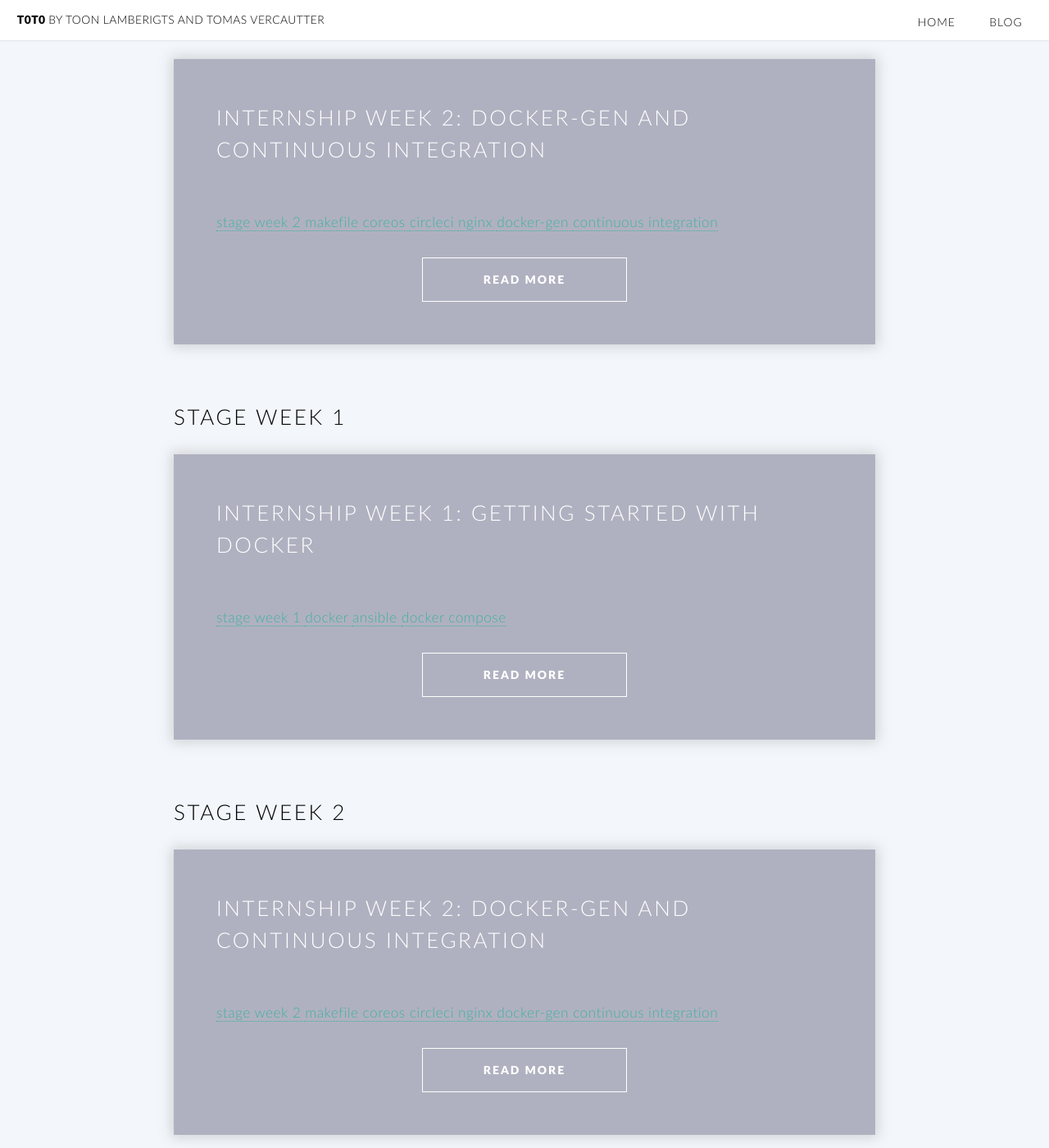
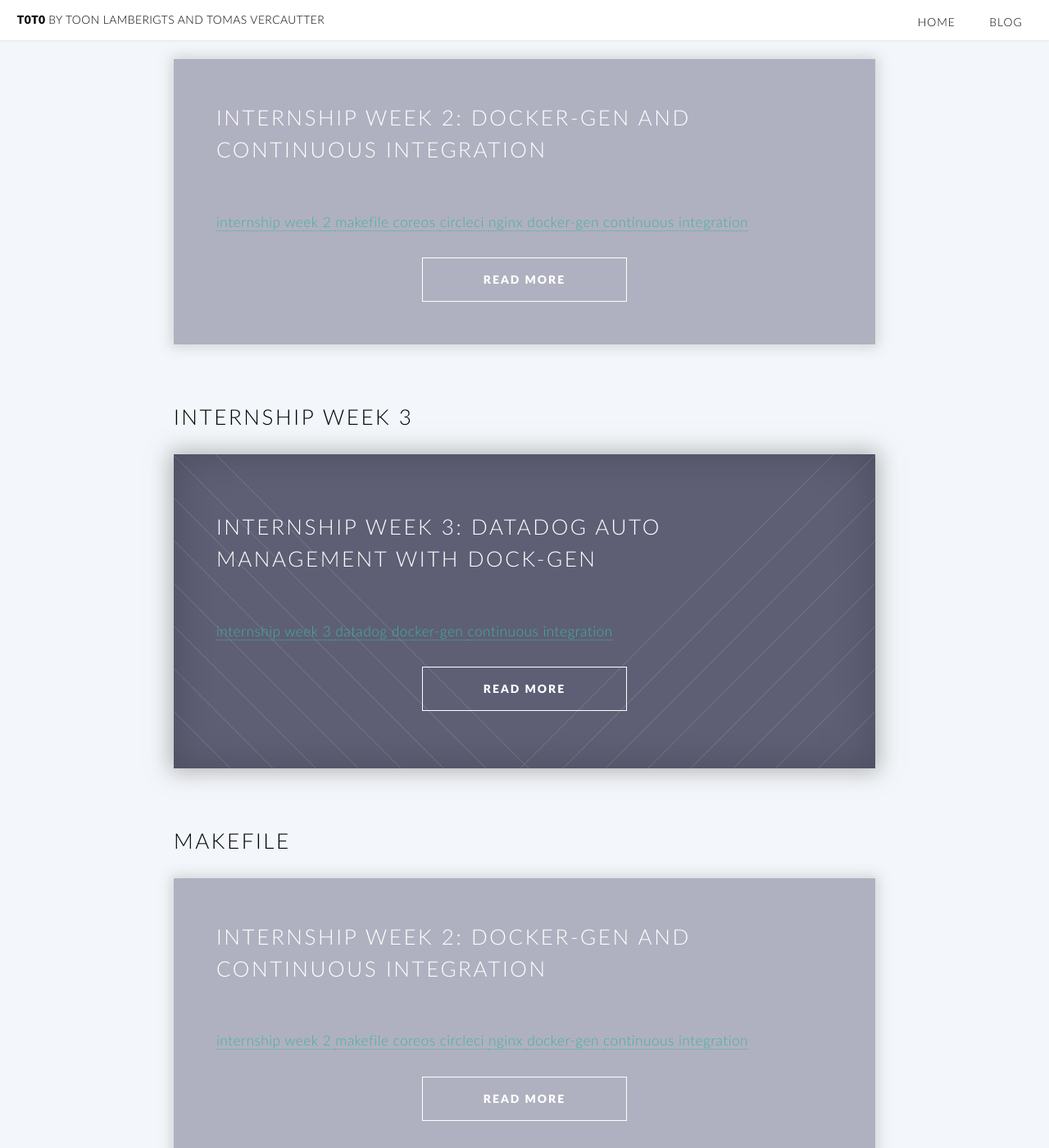
Before and after one commit to t0t0/t0t0.github.io, a Jekyll site: the page built from tags.html, in a window 1280 px wide and 1400 px high, scrolled down 5713 px. Shown: the whole window at 82% size. Built offline with Jekyll 4.4.1, drawn with Linux system fonts in a browser that asks for light colours; some of the changed text lies outside the part shown.

Commit message:
category page

```diff
--- a/_posts/2016-2-19-stage-week1:getting-started-with-docker.md
+++ b/_posts/2016-2-19-stage-week1:getting-started-with-docker.md
@@ -2,8 +2,8 @@
 layout: post
 title:  "Internship week 1: Getting started with docker"
 date:   2016-2-19 14:36:23
-categories: [Internship, Docker]
-tags: [stage week 1, docker, ansible, docker compose]
+categories: Internship
+tags: [internship week 1, docker, ansible, docker-compose]
 ---
 
 <div style="text-align:center"><img src ="/images/docker_logo.png" style="max-width:100%"/></div>
--- a/_posts/2016-2-26-stage-week2:dock-gen-and-continuous-integration.md
+++ b/_posts/2016-2-26-stage-week2:dock-gen-and-continuous-integration.md
@@ -2,8 +2,8 @@
 layout: post
 title:  "Internship week 2: Docker-gen and continuous integration"
 date:   2016-2-26 14:36:23
-categories: Internship
-tags: [stage week 2, makefile, coreos, circleci, nginx, docker-gen, continuous integration]
+category: Internship
+tags: [internship week 2, makefile, coreos, circleci, nginx, docker-gen, continuous integration]
 ---
 <div style="text-align:center;padding-bottom:25px;"><img src ="/images/stageWeek2/circleci_logo.png" style="max-width:100%" /></div>
 
--- a/_posts/2016-3-4-stage-week3:datadog-auto-management-with-dock-gen.md
+++ b/_posts/2016-3-4-stage-week3:datadog-auto-management-with-dock-gen.md
@@ -2,8 +2,8 @@
 layout: post
 title:  "Internship week 3: datadog auto management with dock-gen"
 date:   2016-3-4 14:36:23
-categories: [Internship, Datadog, Docker-gen]
-tags: [stage week 3, datadock, docker-gen, continuous integration]
+category: Internship
+tags: [internship week 3, datadog, docker-gen, continuous integration]
 ---
 
 <div style="text-align:center"><img src ="/images/datadogtest.png" style="max-width:100%;padding-bottom:25px"/></div>
```
Also changed, not shown: category.html (added, +90 -0 lines).
